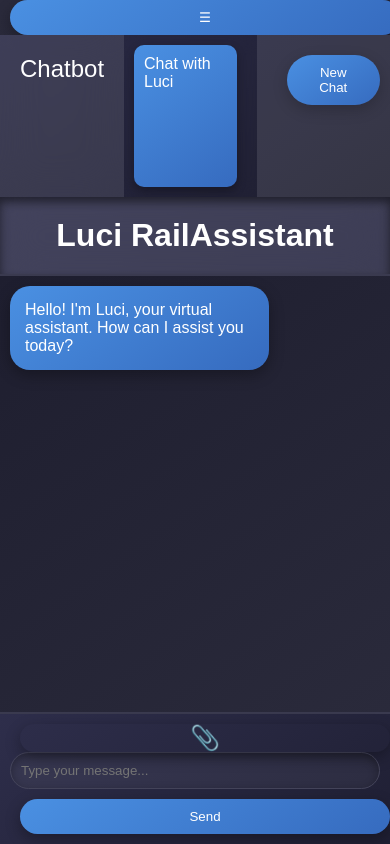
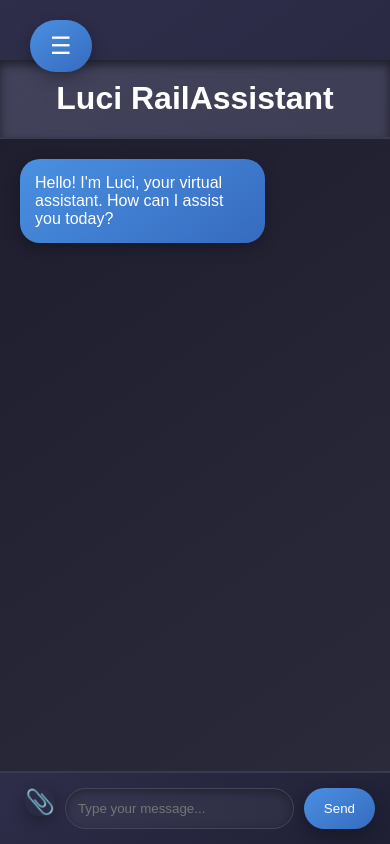
Before and after one commit to nirmallya28/lucibot, a plain HTML site: page index.html in a window 390 px wide. Drawn offline with Linux system fonts and the light colour scheme.

Commit message:
Update styles.css

```diff
--- a/styles.css
+++ b/styles.css
@@ -1,4 +1,3 @@
-/* Base Styles */
 * {
     margin: 0;
     padding: 0;
@@ -26,6 +25,19 @@ body {
     box-shadow: 0px 10px 30px rgba(0, 0, 0, 0.5);
     background: linear-gradient(145deg, #2a2a3b, #1e1e2f);
     backdrop-filter: blur(10px);
+}
+
+.sidebar-toggle-btn {
+    display: none;
+    position: absolute;
+    top: 20px;
+    left: 20px;
+    background-color: transparent;
+    color: white;
+    font-size: 24px;
+    border: none;
+    cursor: pointer;
+    z-index: 1000; /* Ensures the button is always on top */
 }
 
 .sidebar {
@@ -186,12 +198,9 @@ button:hover {
     color: #4a90e2;
     font-size: 24px;
     cursor: pointer;
-    padding: 0 10px;
-    transition: transform 0.3s ease;
-}
-
-.attachment-btn:hover {
-    transform: scale(1.1);
+    padding: 0;
+    margin-right: 10px;
+    outline: none;
 }
 
 .attachment-menu {
@@ -199,38 +208,57 @@ button:hover {
     position: absolute;
     bottom: 40px;
     left: 0;
-    background-color: rgba(255, 255, 255, 0.1);
-    backdrop-filter: blur(10px);
+    background-color: #2e2e4b;
     border-radius: 10px;
-    box-shadow: 0px 10px 20px rgba(0, 0, 0, 0.5);
-    z-index: 1;
-    flex-direction: column;
-    overflow: hidden;
-    transform: scale(0.95);
-    transition: transform 0.3s ease, opacity 0.3s ease;
-    opacity: 0;
-}
-
-.attachment-menu.active {
-    display: flex;
-    transform: scale(1);
-    opacity: 1;
+    box-shadow: 0px 5px 15px rgba(0, 0, 0, 0.3);
+    padding: 10px;
 }
 
 .attachment-menu button {
-    padding: 15px;
+    display: block;
     background: none;
     border: none;
     color: white;
-    cursor: pointer;
+    padding: 10px;
     text-align: left;
     width: 100%;
-    transition: background-color 0.3s ease;
+    cursor: pointer;
 }
 
 .attachment-menu button:hover {
-    background-color: rgba(255, 255, 255, 0.2);
+    background-color: rgba(255, 255, 255, 0.1);
 }
+
+footer {
+    text-align: center;
+    margin-top: 20px;
+    color: white;
+}
+
+.logo {
+    height: 40px;
+    margin-right: 10px;
+    vertical-align: middle;
+}
+/* Existing CSS */
+.attachment-menu.active {
+    display: block;
+}
+
+/* Add this CSS rule */
+.attachment-menu {
+    display: none; /* Ensure the menu is hidden by default */
+    position: absolute;
+    bottom: 40px;
+    left: 0;
+    background-color: #2e2e4b;
+    border-radius: 10px;
+    box-shadow: 0px 5px 15px rgba(0, 0, 0, 0.3);
+    padding: 10px;
+}
+
+/* Existing CSS continues... */
+
 
 /* Media Query for Smaller Screens */
 @media (max-width: 768px) {
@@ -241,65 +269,28 @@ button:hover {
         border-radius: 0;
     }
 
+    /* Sidebar is hidden by default on mobile */
     .sidebar {
-        width: 100%;
-        height: 30vh;
-        box-shadow: none;
-        flex-direction: row;
+        position: fixed;
+        top: 0;
+        left: -250px; /* Hidden off-screen */
+        height: 100%;
+        width: 250px;
+        transition: left 0.3s ease;
+        z-index: 999; /* Sidebar should be above everything else when visible */
     }
 
-    .conversations-list {
-        flex-grow: 1;
-        overflow-x: auto;
-        display: flex;
-        flex-direction: row;
-        padding: 10px;
+    /* Sidebar visible when active */
+    .sidebar.active {
+        left: 0;
     }
 
-    .conversation-item {
-        margin-right: 10px;
-        margin-bottom: 0;
-        padding: 10px;
-        flex: 1;
+    .sidebar-toggle-btn {
+        display: block;
     }
 
     .chat-area {
-        height: 70vh;
-        overflow: hidden;
-    }
-
-    .chat-box {
-        padding: 10px;
-    }
-
-    .input-area {
-        padding: 10px;
-        flex-direction: column;
-    }
-
-    input[type="text"] {
-        margin-bottom: 10px;
-        padding: 10px;
-        border-radius: 20px;
-    }
-
-    button {
-        width: 100%;
-        padding: 10px;
-        border-radius: 20px;
-    }
-
-    .attachment-menu {
-        bottom: 50px;
+        height: 100vh;
+        padding-top: 60px; /* To avoid overlapping the toggle button */
     }
 }
-
-@media (max-width: 480px) {
-    .sidebar {
-        height: 20vh;
-    }
-
-    .chat-area {
-        height: 80vh;
-    }
-}
```
